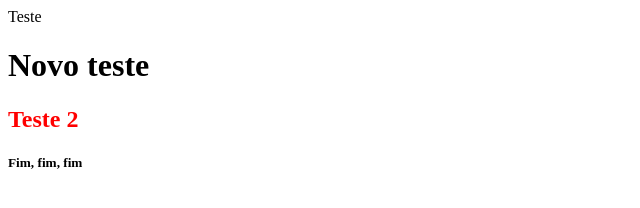
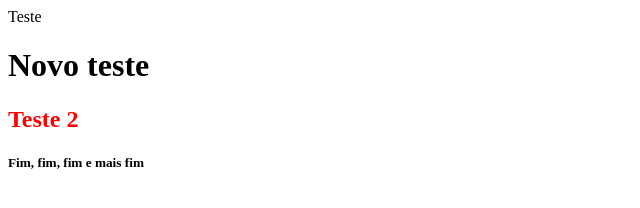
Before and after one commit to jjaneiro1990/joaojaneiro.github.io, a plain HTML site: page docs/index.html in a window 1280 px wide. Shown: the full height of the page, 0-640 px from the left. Drawn offline with Linux system fonts and the light colour scheme.

Commit message:
Update index.html

```diff
--- a/docs/index.html
+++ b/docs/index.html
@@ -3,6 +3,6 @@
     <body>
         <h1>Novo teste</h1>
         <h2 style="color:red;">Teste 2<h2>
-            <h5>Fim, fim, fim</h5>
+            <h5>Fim, fim, fim e mais fim</h5>
     </body>
 </html>
```
